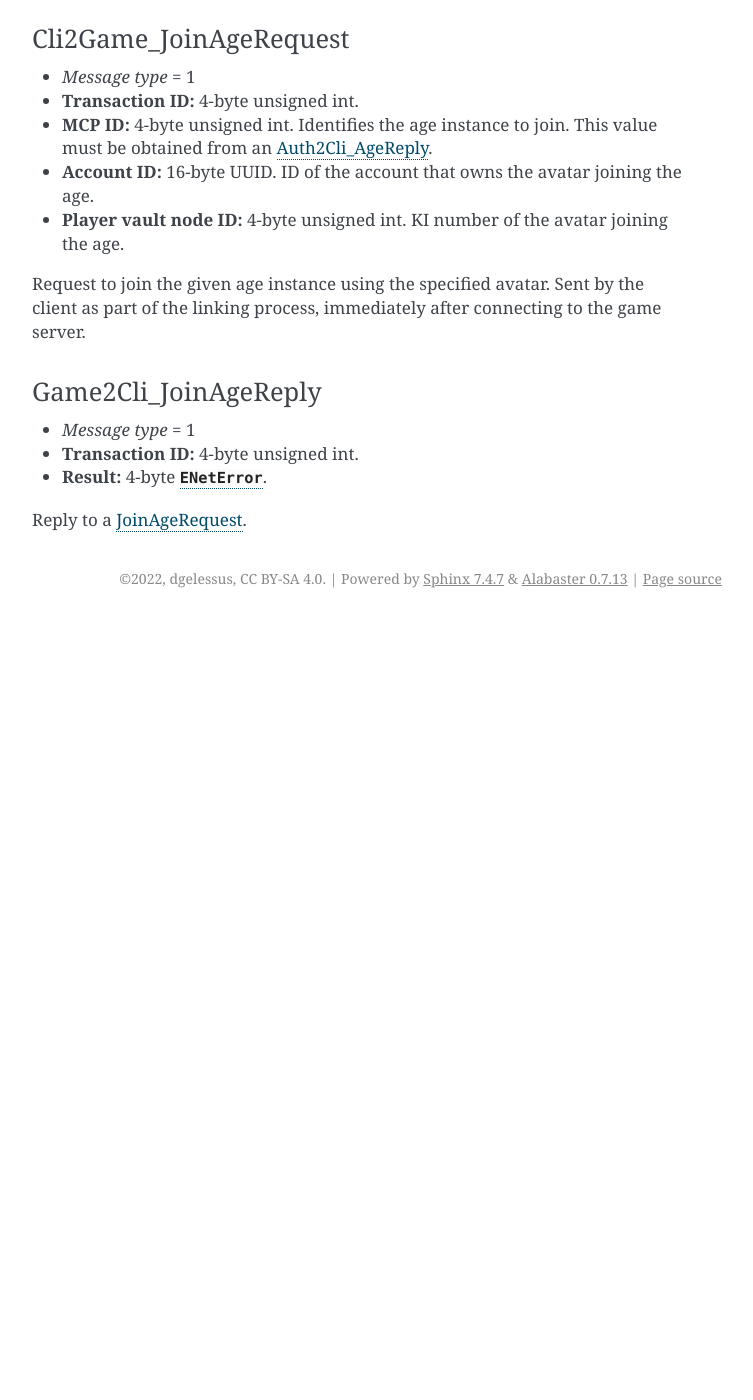
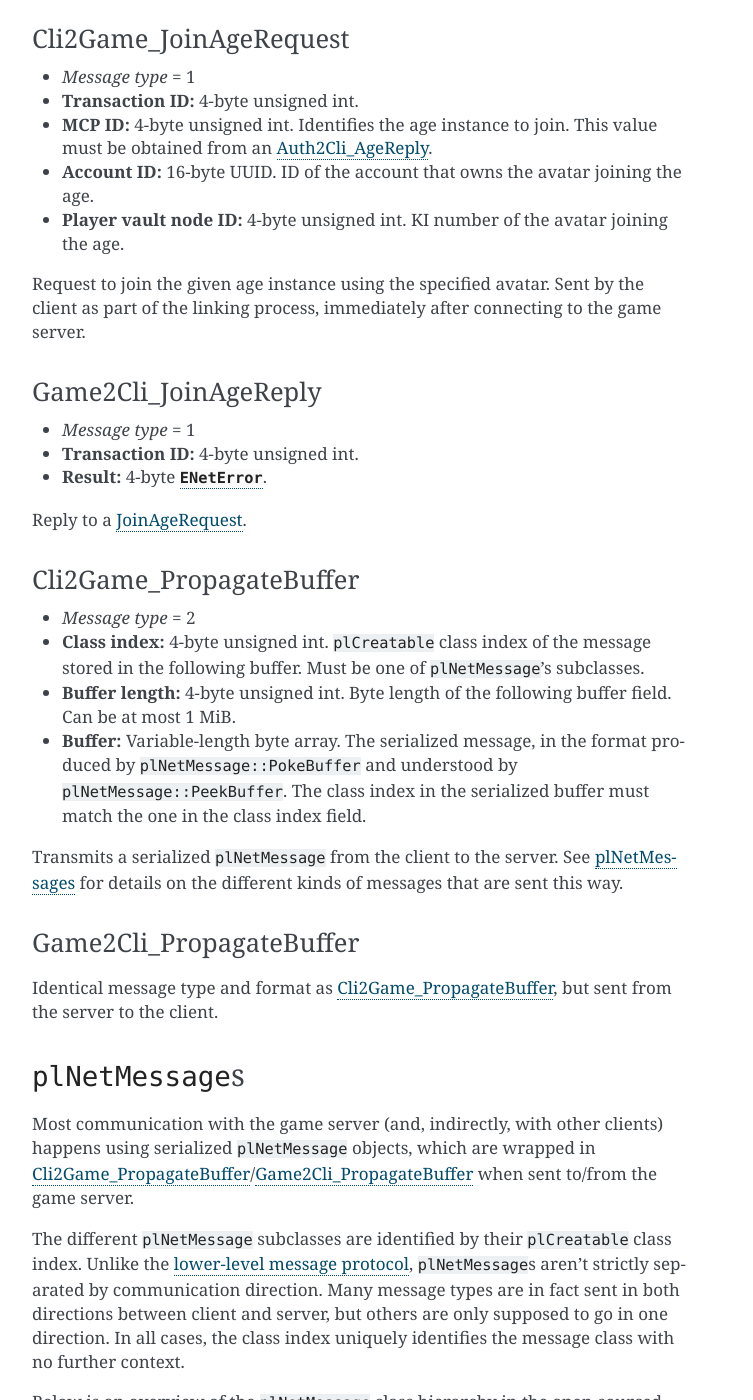
Before and after one commit to dgelessus/NAGUS, a Sphinx documentation site: the page built from docs/uru/game_server.rst, in a window 1280 px wide and 1400 px high, scrolled down 1005 px. Shown: the whole window, without its empty margins (388-1141 px from the left). Built offline with Sphinx 7.4.7, drawn with Linux system fonts in a browser that asks for light colours; before the commit the page ends 1623 px from its top, so only the background shows below that; some of the changed text lies outside the part shown.

Commit message:
Begin documenting game server PropagateBuffer messages and plNetMessage

```diff
--- a/docs/uru/game_server.rst
+++ b/docs/uru/game_server.rst
@@ -35,7 +35,7 @@ Messages
 
    0,:ref:`PingRequest <cli2game_ping_request>`,:ref:`PingReply <game2cli_ping_reply>`,0
    1,:ref:`JoinAgeRequest <cli2game_join_age_request>`,:ref:`JoinAgeReply <game2cli_join_age_reply>`,1
-   2,PropagateBuffer,PropagateBuffer,2
+   2,:ref:`PropagateBuffer <cli2game_propagate_buffer>`,:ref:`PropagateBuffer <game2cli_propagate_buffer>`,2
    3,GameMgrMsg,GameMgrMsg,3
 
 .. _cli2game_ping_request:
@@ -87,3 +87,97 @@ Game2Cli_JoinAgeReply
 * **Result:** 4-byte :cpp:enum:`ENetError`.
 
 Reply to a :ref:`JoinAgeRequest <cli2game_join_age_request>`.
+
+.. _cli2game_propagate_buffer:
+
+Cli2Game_PropagateBuffer
+^^^^^^^^^^^^^^^^^^^^^^^^
+
+* *Message type* = 2
+* **Class index:** 4-byte unsigned int.
+  ``plCreatable`` class index of the message stored in the following buffer.
+  Must be one of ``plNetMessage``'s subclasses.
+* **Buffer length:** 4-byte unsigned int.
+  Byte length of the following buffer field.
+  Can be at most 1 MiB.
+* **Buffer:** Variable-length byte array.
+  The serialized message,
+  in the format produced by ``plNetMessage::PokeBuffer``
+  and understood by ``plNetMessage::PeekBuffer``.
+  The class index in the serialized buffer must match the one in the class index field.
+
+Transmits a serialized ``plNetMessage`` from the client to the server.
+See :ref:`pl_net_messages` for details on the different kinds of messages that are sent this way.
+
+.. _game2cli_propagate_buffer:
+
+Game2Cli_PropagateBuffer
+^^^^^^^^^^^^^^^^^^^^^^^^
+
+Identical message type and format as :ref:`cli2game_propagate_buffer`,
+but sent from the server to the client.
+
+.. _pl_net_messages:
+
+``plNetMessage``\s
+------------------
+
+Most communication with the game server
+(and, indirectly, with other clients)
+happens using serialized ``plNetMessage`` objects,
+which are wrapped in :ref:`cli2game_propagate_buffer`/:ref:`game2cli_propagate_buffer` when sent to/from the game server.
+
+The different ``plNetMessage`` subclasses are identified by their ``plCreatable`` class index.
+Unlike the :ref:`lower-level message protocol <messages>`,
+``plNetMessage``\s aren't strictly separated by communication direction.
+Many message types are in fact sent in both directions between client and server,
+but others are only supposed to go in one direction.
+In all cases,
+the class index uniquely identifies the message class with no further context.
+
+Below is an overview of the ``plNetMessage`` class hierarchy in the open-sourced client code,
+along with the corresponding class indices and the intended message direction.
+Classes marked as "abstract" are only used as base classes ---
+a message should never be a direct instance of one of these classes,
+only of one of their non-abstract subclasses.
+Classes marked as "unused" are fully defined in the open-sourced client code,
+but never actually used by the client
+and not supported by MOSS or DIRTSAND
+(it's unknown if Cyan's server software supports them).
+
+* ``plNetMessage`` = 0x025e = 606 (abstract)
+
+  * ``plNetMsgRoomsList`` = 0x0263 = 611 (abstract)
+
+    * ``plNetMsgPagingRoom`` = 0x0218 = 536 (client -> server)
+    * ``plNetMsgGameStateRequest`` = 0x0265 = 613 (client -> server)
+  * ``plNetMsgObject`` = 0x0268 = 616 (abstract)
+
+    * ``plNetMsgStreamedObject`` = 0x027b = 635 (abstract)
+
+      * ``plNetMsgSharedState`` = 0x027c = 636 (abstract)
+
+        * ``plNetMsgTestAndSet`` = 0x027d = 637 (client -> server)
+      * ``plNetMsgSDLState`` = 0x02cd = 717 (client <-> server)
+
+        * ``plNetMsgSDLStateBCast`` = 0x0329 = 809 (client <-> server)
+    * ``plNetMsgGetSharedState`` = 0x027e = 638 (client -> server, unused)
+    * ``plNetMsgObjStateRequest`` = 0x0286 = 646 (client -> server, unused)
+  * ``plNetMsgStream`` = 0x026c = 620 (abstract)
+
+    * ``plNetMsgGameMessage`` = 0x026b = 619 (client <-> server)
+
+      * ``plNetMsgGameMessageDirected`` = 0x032e = 814 (client <-> server)
+      * ``plNetMsgLoadClone`` = 0x03b3 = 947 (client <-> server)
+  * ``plNetMsgVoice`` = 0x0279 = 633 (client <-> server)
+  * ``plNetMsgObjectUpdateFilter`` = 0x029d = 669 (client -> server, not handled by MOSS or DIRTSAND)
+  * ``plNetMsgMembersListReq`` = 0x02ad = 685 (client -> server)
+  * ``plNetMsgServerToClient`` = 0x02b2 = 690 (abstract)
+
+    * ``plNetMsgGroupOwner`` = 0x0264 = 612 (server -> client)
+    * ``plNetMsgMembersList`` = 0x02ae = 686 (server -> client)
+    * ``plNetMsgMemberUpdate`` = 0x02b1 = 689 (server -> client)
+    * ``plNetMsgInitialAgeStateSent`` = 0x02b8 = 696 (server -> client)
+  * ``plNetMsgListenListUpdate`` = 0x02c8 = 712 (client <-> server, unused, but client theoretically handles it)
+  * ``plNetMsgRelevanceRegions`` = 0x03ac = 940 (client -> server)
+  * ``plNetMsgPlayerPage`` = 0x03b4 = 948 (client -> server)
```
